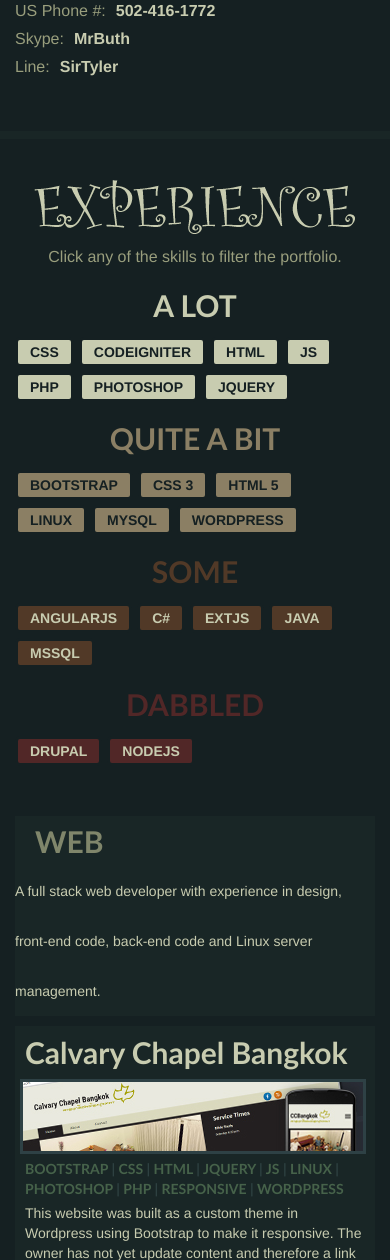
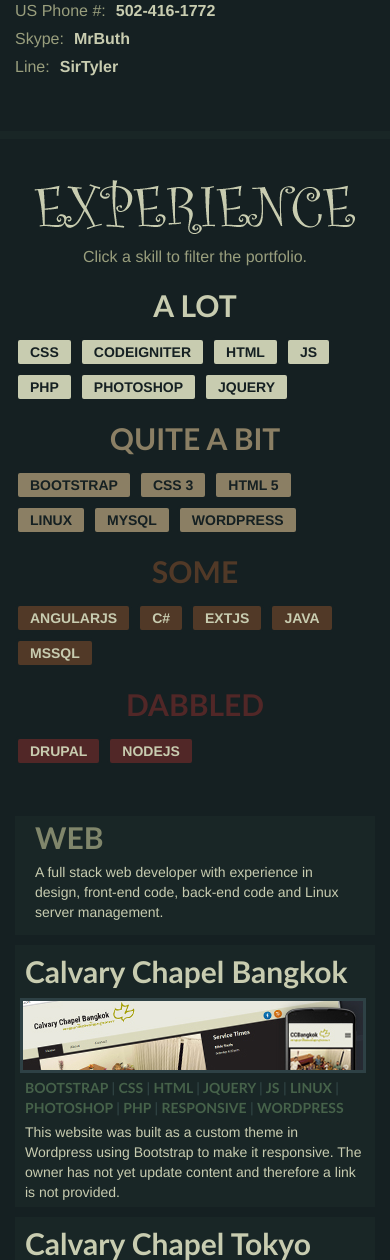
Before and after one commit to TylerButh/TylerButh, a PHP site: page / in a window 390 px wide. Shown: the part 841-2101 px from the top of the page. Run offline with PHP 8.4, Linux system fonts and the light colour scheme; some libraries are stand-ins or nearby versions.

Commit message:
Changed controller/directive injection and updated skill description on mobile style

```diff
--- a/_/css/master.css
+++ b/_/css/master.css
@@ -176,6 +176,7 @@ h1 {
 }
 #content .portfolio .title {
     background-color: #192626;
+    padding: 5px;
 }
 #content .portfolio .title h3 {
     color: #80866b;
@@ -183,15 +184,14 @@ h1 {
     font-family: Calibri;
     font-size: 30px;
     font-weight: bold;
-    line-height: 50px;
     margin: 0px;
-    padding: 0px 20px;
+    padding: 0px 15px;
 }
 #content .portfolio .title p {
     color: #c8ccb0;
     display: inline-block;
-    line-height: 50px;
     margin: 0px;
+    padding: 8px 15px;
 }
 #content .portfolio .item {
     background-color: #192626;
--- a/_/js/master.js
+++ b/_/js/master.js
@@ -3,12 +3,14 @@ var app = angular.module('TylerButh', []);
 /** Directive: currentTime
   * Adds the current time in Bangkok and updates it every 5 seconds
   */
-app.directive('currentTime', ['$interval','dateFilter',function ($interval, dateFilter) {
+function currentTime ($interval, dateFilter) {
 	return function(scope, element, attrs) {
 		element.text(dateFilter(new Date(), 'EEEE, h:mm a', '+0700'));
 		$interval(function () { element.text(dateFilter(new Date(), 'EEEE, h:mm a', '+0700')); }, 5000);
     };
-}])
+}
+currentTime.$inject = ['$interval','dateFilter'];
+app.directive('currentTime',currentTime);
 
 /** Function: compareSkills
   * Compares the skills array
@@ -30,8 +32,8 @@ function compareSkills(a,b) {
 /** Controller: iController
   * Manages the skills and portfolio
   */
-app.controller('iController', ['$http', '$scope', function ($http, $scope) {
 
+function iController($http, $scope) {
 	// get a list of projects
 	$http.get('/rest/get_portfolio.php').
 	  success(function(data) {
@@ -73,4 +75,6 @@ app.controller('iController', ['$http', '$scope', function ($http, $scope) {
 			$scope.portfolio[key].selectedSkill = skill;
 		}
 	}
-}])
+}
+iController.$inject = ['$http', '$scope'];
+app.controller('iController',iController);
--- a/index.php
+++ b/index.php
@@ -4,8 +4,6 @@
     <link rel="stylesheet" type="text/css" href="_/css/bootstrap.min.css">
     <link rel="stylesheet" type="text/css" href="_/css/master.css">
     <script src="_/js/angular.min.js"></script>
-    <script src="_/js/angular-strap.min.js"></script>
-    <script src="_/js/angular-strap.tpl.min.js"></script>
     <script src="_/js/master.js"></script>
     <meta name="viewport" content="width=device-width, initial-scale=1, maximum-scale=1, user-scalable=no">
     <link rel="icon" type="image/png" href="/_/img/favicon.png">
@@ -26,7 +24,6 @@
         <source src="_/vid/bg.webm" type="video/webm" />
         <source src="_/vid/bg.mp4" type="video/mp4" />
         <img src="_/img/bg.jpg" />
-        <!--TESTING PURPOSES<source src="http://clips.vorwaerts-gmbh.de/VfE.webm" type="video/webm" />-->
     </video>
     <div id="fade"></div>
 </header>
@@ -62,7 +59,7 @@
     <section class="experience">
         <div class="container">
             <h2 class="experience-title"><img src="_/img/experience.png" /></h2>
-            <div class="click-skill" ng-if="curSkillKey == 0">Click any of the skills to filter the portfolio.</div>
+            <div class="click-skill" ng-if="curSkillKey == 0">Click a skill to filter the portfolio.</div>
             <div class="click-skill" ng-if="curSkillKey > 0">Click the skill again to unselect it.</div>
             <div class="row skills">
                 <div class="col-md-3 skill-4">
```
